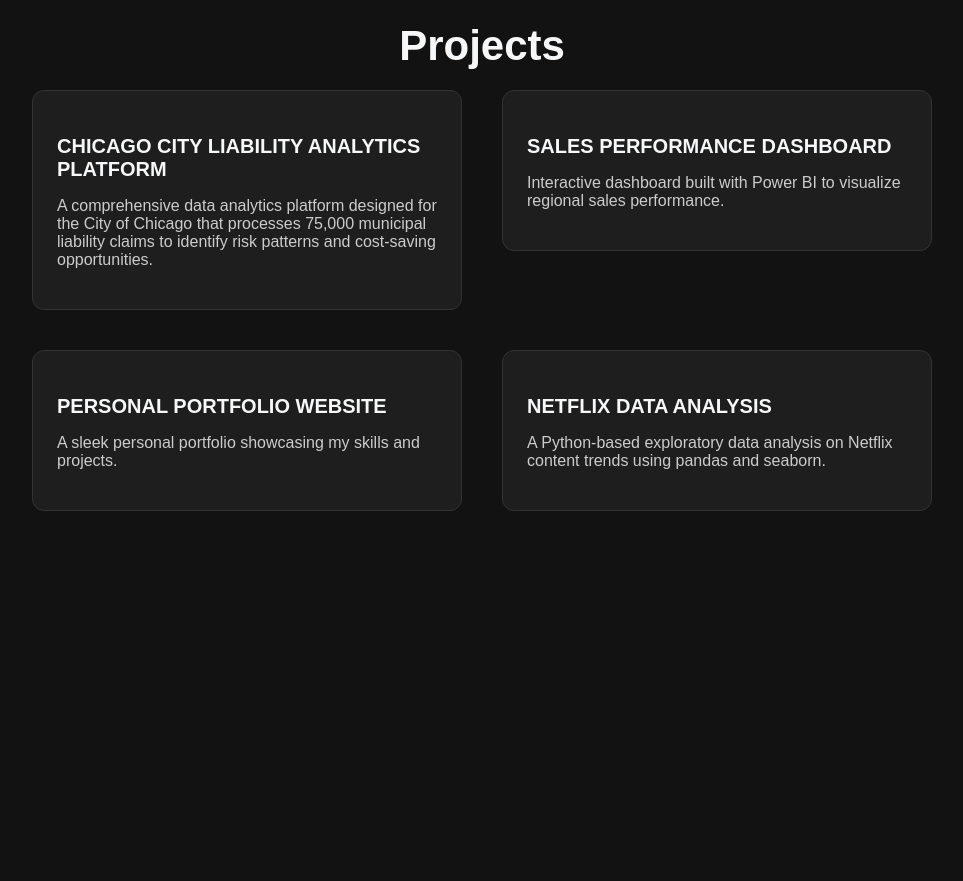
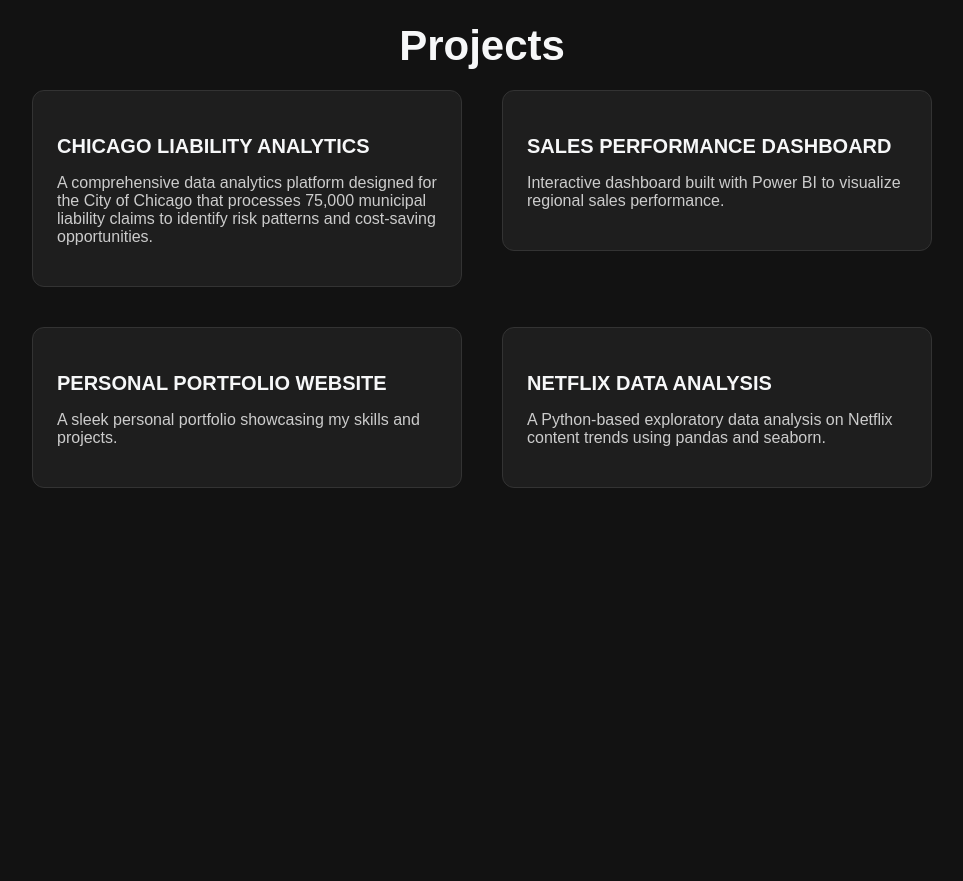
Before and after one commit to bhrugu1/portfolio, a React (Create React App) app: page / in a window 1280 px wide. Shown: the part 1620-2501 px from the top of the page, without its empty margins (158-1121 px from the left). Built offline with nearby package versions, Linux system fonts and the light colour scheme.

Commit message:
small change

```diff
--- a/src/components/Projects.js
+++ b/src/components/Projects.js
@@ -6,7 +6,7 @@ import { motion } from 'framer-motion';
 const projectList = [
   {
     id: 'municipal-liability-analytics',
-    title: 'CHICAGO CITY LIABILITY ANALYTICS PLATFORM',
+    title: 'CHICAGO LIABILITY ANALYTICS',
     summary: 'A comprehensive data analytics platform designed for the City of Chicago that processes 75,000 municipal liability claims to identify risk patterns and cost-saving opportunities.',
   },
   {
```
